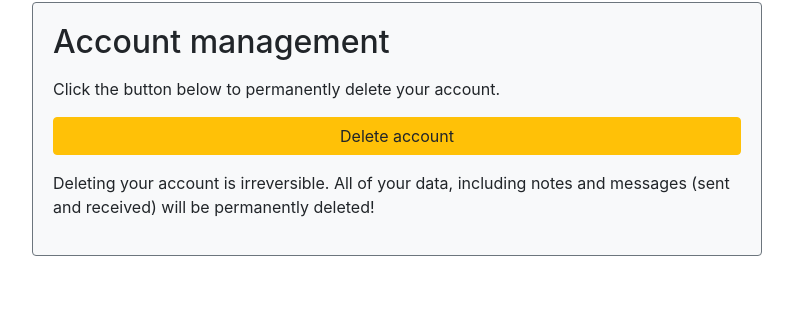
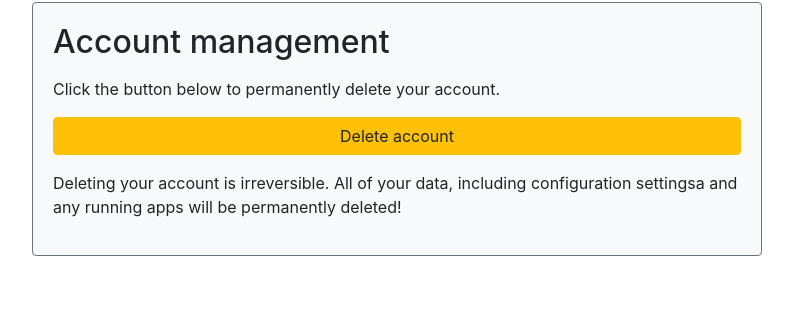
Before and after one commit to hkhan701/DealDynamo-deprecated, a Flask app: template templates/profile.html in a window 1280 px wide. Shown: the part 2092-2408 px from the top of the page, without its empty margins (53-846 px from the left). Run offline with Flask 3, Linux system fonts and the light colour scheme; the template is opened without the code that fills it, so the values that code supplies are empty; some libraries are stand-ins or nearby versions.

Commit message:
Update delete account warning message in profile.html

```diff
--- a/templates/profile.html
+++ b/templates/profile.html
@@ -199,7 +199,7 @@
                     <h2 class="mb-3 card-title">Account management</h2>
                     <p class="card-text">Click the button below to permanently delete your account.</p>
                     <button class="btn btn-warning w-100 mb-3 first-delete" data-toggle="collapse" data-target=".delete-account">Delete account</button>
-                    <p class="card-text delete-warning">Deleting your account is irreversible. All of your data, including notes and messages (sent and received) will be permanently deleted!</p>
+                    <p class="card-text delete-warning">Deleting your account is irreversible. All of your data, including configuration settingsa and any running apps will be permanently deleted!</p>
                     <div class="delete-account collapse" aria-expanded="false">
                         <form class="delete-account-form">
                             <input type="hidden" name="csrf_token" value="{{ csrf_token() }}">
```
